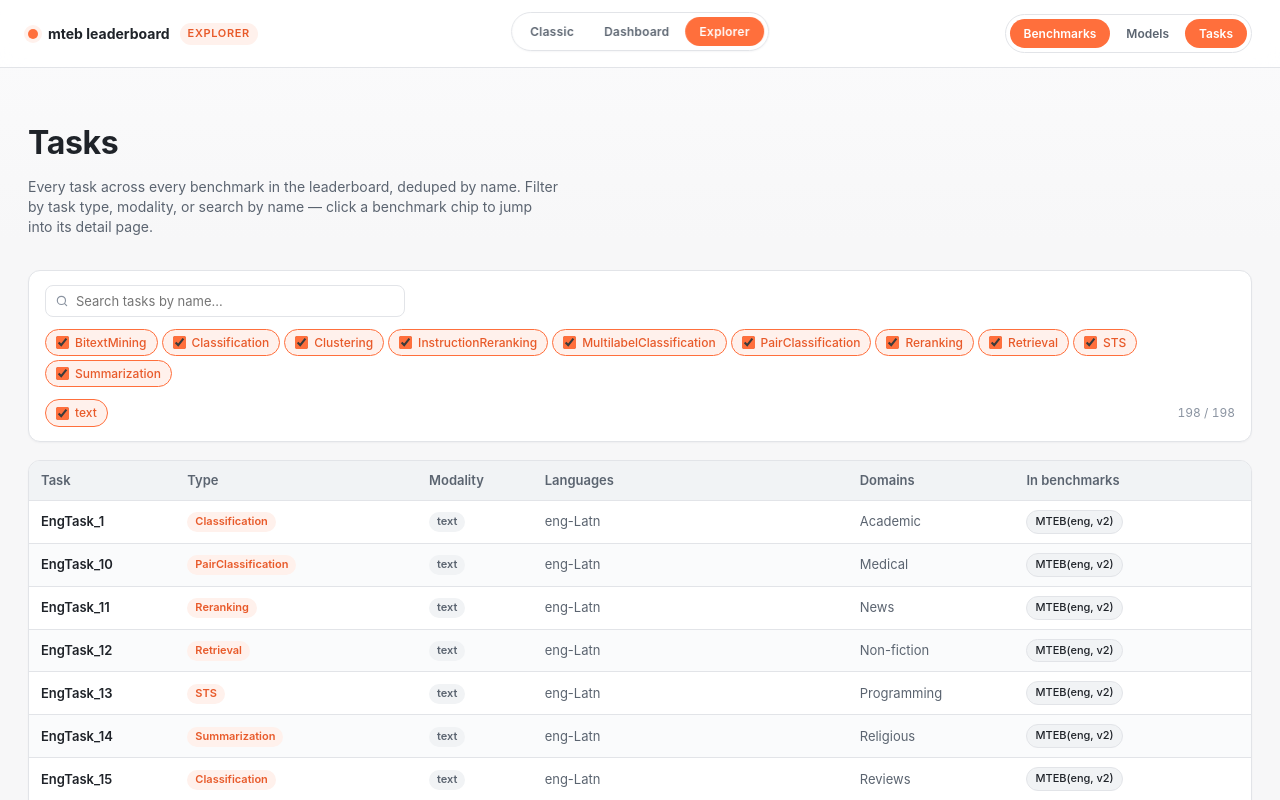
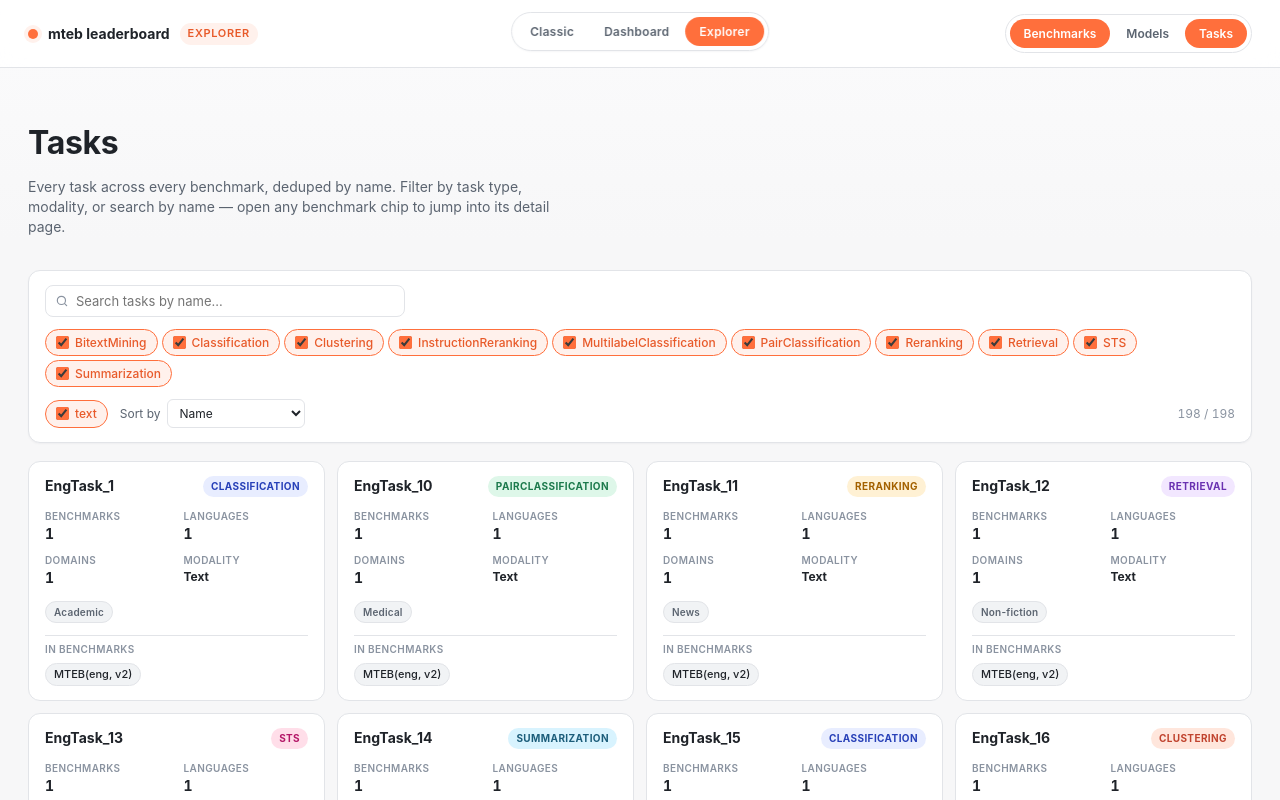
Before and after one commit to embeddings-benchmark/leaderboard-frontend, a SvelteKit app: page /explorer/tasks in a window 1280 px wide. Shown: the top 800 px of the page. Built offline with nearby package versions, Linux system fonts and the light colour scheme.

Commit message:
add tasks view

```diff
--- a/src/routes/explorer/tasks/+page.svelte
+++ b/src/routes/explorer/tasks/+page.svelte
@@ -9,7 +9,7 @@
 		languages: string[];
 		domains: string[];
 		modality: string;
-		benchmarks: string[]; // benchmark names this task appears in
+		benchmarks: string[];
 	}
 
 	// Aggregate tasks across all benchmarks. Tasks with the same name across
@@ -43,9 +43,17 @@
 	const TASK_TYPES = Array.from(new Set(ALL_TASKS.map((t) => t.type))).sort();
 	const MODALITIES = Array.from(new Set(ALL_TASKS.map((t) => t.modality))).sort();
 
+	const SORTS = [
+		{ id: 'name', label: 'Name' },
+		{ id: 'benchmarks', label: 'Benchmark count' },
+		{ id: 'languages', label: 'Language count' }
+	] as const;
+	type SortId = (typeof SORTS)[number]['id'];
+
 	let query = $state('');
 	let typeFilter = $state<Set<string>>(new Set(TASK_TYPES));
 	let modalityFilter = $state<Set<string>>(new Set(MODALITIES));
+	let sort = $state<SortId>('name');
 
 	function toggleType(t: string) {
 		const next = new Set(typeFilter);
@@ -62,18 +70,20 @@
 
 	let filtered = $derived.by(() => {
 		const q = query.trim().toLowerCase();
-		return ALL_TASKS.filter((t) => {
+		const list = ALL_TASKS.filter((t) => {
 			if (q && !t.name.toLowerCase().includes(q)) return false;
 			if (typeFilter.size > 0 && !typeFilter.has(t.type)) return false;
 			if (modalityFilter.size > 0 && !modalityFilter.has(t.modality)) return false;
 			return true;
 		});
+		list.sort((a, b) => {
+			if (sort === 'name') return a.name.localeCompare(b.name);
+			if (sort === 'benchmarks') return b.benchmarks.length - a.benchmarks.length;
+			if (sort === 'languages') return b.languages.length - a.languages.length;
+			return 0;
 		});
-
-	function fmtList(items: string[], max = 3): string {
-		if (items.length <= max) return items.join(', ');
-		return items.slice(0, max).join(', ') + `, +${items.length - max}`;
-	}
+		return list;
+	});
 
 	function slug(name: string): string {
 		return encodeURIComponent(name);
@@ -84,8 +94,8 @@
 	<header class="hero">
 		<h1>Tasks</h1>
 		<p class="lead">
-			Every task across every benchmark in the leaderboard, deduped by name. Filter by task type,
-			modality, or search by name — click a benchmark chip to jump into its detail page.
+			Every task across every benchmark, deduped by name. Filter by task type, modality, or search
+			by name — open any benchmark chip to jump into its detail page.
 		</p>
 	</header>
 
@@ -133,48 +143,69 @@
 			{/each}
 		</div>
 
+		<div class="sort">
+			<label for="sort-select">Sort by</label>
+			<select id="sort-select" bind:value={sort}>
+				{#each SORTS as s (s.id)}
+					<option value={s.id}>{s.label}</option>
+				{/each}
+			</select>
+		</div>
+
 		<span class="count">{filtered.length} / {ALL_TASKS.length}</span>
 	</div>
 
 	{#if filtered.length === 0}
 		<p class="empty">No tasks match those filters.</p>
 	{:else}
-		<div class="card">
-			<div class="scroll">
-				<table>
-					<thead>
-						<tr>
-							<th>Task</th>
-							<th>Type</th>
-							<th>Modality</th>
-							<th>Languages</th>
-							<th>Domains</th>
-							<th>In benchmarks</th>
-						</tr>
-					</thead>
-					<tbody>
+		<div class="grid">
 			{#each filtered as t (t.name)}
-							<tr>
-								<td class="task-name">{t.name}</td>
-								<td><span class="chip type">{t.type}</span></td>
-								<td><span class="chip">{t.modality}</span></td>
-								<td class="dim">{fmtList(t.languages)}</td>
-								<td class="dim">{fmtList(t.domains)}</td>
-								<td>
-									<div class="bench-chips">
-										{#each t.benchmarks.slice(0, 4) as b (b)}
-											<a class="bench-chip" href="{base}/explorer/{slug(b)}">{b}</a>
+				<article class="card">
+					<div class="card-head">
+						<span class="title" title={t.name}>{t.name}</span>
+						<span class="type-chip" data-type={t.type}>{t.type}</span>
+					</div>
+					<dl class="stats">
+						<div>
+							<dt>Benchmarks</dt>
+							<dd>{t.benchmarks.length}</dd>
+						</div>
+						<div>
+							<dt>Languages</dt>
+							<dd>{t.languages.length}</dd>
+						</div>
+						<div>
+							<dt>Domains</dt>
+							<dd>{t.domains.length}</dd>
+						</div>
+						<div>
+							<dt>Modality</dt>
+							<dd class="modality">{t.modality}</dd>
+						</div>
+					</dl>
+					{#if t.domains.length > 0}
+						<div class="badges">
+							{#each t.domains.slice(0, 3) as d (d)}
+								<span class="badge soft">{d}</span>
 							{/each}
-										{#if t.benchmarks.length > 4}
-											<span class="bench-chip more">+{t.benchmarks.length - 4}</span>
+							{#if t.domains.length > 3}
+								<span class="badge soft muted">+{t.domains.length - 3}</span>
 							{/if}
 						</div>
-								</td>
-							</tr>
+					{/if}
+					<div class="bench-section">
+						<div class="bench-label">In benchmarks</div>
+						<div class="bench-chips">
+							{#each t.benchmarks.slice(0, 3) as b (b)}
+								<a class="bench-chip" href="{base}/explorer/{slug(b)}" title={b}>{b}</a>
 							{/each}
-					</tbody>
-				</table>
+							{#if t.benchmarks.length > 3}
+								<span class="bench-chip more">+{t.benchmarks.length - 3}</span>
+							{/if}
 						</div>
+					</div>
+				</article>
+			{/each}
 		</div>
 	{/if}
 </div>
@@ -281,6 +312,23 @@
 		font-weight: 500;
 	}
 
+	.sort {
+		display: inline-flex;
+		align-items: center;
+		gap: 6px;
+		font-size: 12px;
+		color: var(--text-muted);
+	}
+	.sort select {
+		padding: 5px 8px;
+		border: 1px solid var(--border);
+		border-radius: 6px;
+		font-size: 12px;
+		background: var(--surface);
+		font-family: inherit;
+		color: var(--text);
+	}
+
 	.count {
 		margin-left: auto;
 		font-size: 12px;
@@ -288,66 +336,156 @@
 		font-variant-numeric: tabular-nums;
 	}
 
+	.grid {
+		display: grid;
+		grid-template-columns: repeat(auto-fill, minmax(280px, 1fr));
+		gap: 12px;
+	}
 	.card {
 		background: var(--surface);
 		border: 1px solid var(--border);
 		border-radius: 12px;
-		box-shadow: var(--shadow-sm);
-		overflow: hidden;
+		padding: 14px 16px;
+		display: flex;
+		flex-direction: column;
+		gap: 12px;
+		transition:
+			border-color 0.12s,
+			box-shadow 0.12s;
 	}
-	.scroll {
-		overflow-x: auto;
-		max-height: 70vh;
-		overflow-y: auto;
+	.card:hover {
+		border-color: var(--border-strong);
+		box-shadow: 0 6px 16px rgba(15, 23, 42, 0.06);
 	}
-	table {
-		width: 100%;
-		border-collapse: separate;
-		border-spacing: 0;
-		font-size: 13px;
+	.card-head {
+		display: flex;
+		align-items: flex-start;
+		justify-content: space-between;
+		gap: 10px;
 	}
-	thead th {
-		background: var(--surface-muted);
-		color: var(--text-muted);
-		font-weight: 600;
-		text-align: left;
-		padding: 10px 12px;
-		border-bottom: 1px solid var(--border);
-		position: sticky;
-		top: 0;
-		z-index: 1;
-		white-space: nowrap;
+	.title {
+		font-size: 14px;
+		font-weight: 700;
+		color: var(--text);
+		word-break: break-word;
+		flex: 1;
 	}
-	tbody td {
-		padding: 9px 12px;
-		border-bottom: 1px solid var(--border);
-		vertical-align: middle;
-	}
-	tbody tr:nth-child(even) td {
-		background: var(--row-alt);
-	}
-	tbody tr:hover td {
-		background: var(--row-hover);
-	}
-	.task-name {
-		font-weight: 600;
-	}
-	.chip {
-		display: inline-block;
-		padding: 2px 8px;
-		font-size: 11px;
-		font-weight: 600;
+	.type-chip {
+		font-size: 10px;
+		letter-spacing: 0.04em;
+		text-transform: uppercase;
+		font-weight: 700;
+		padding: 3px 8px;
 		border-radius: 999px;
 		background: var(--surface-muted);
 		color: var(--text-muted);
 		white-space: nowrap;
+		flex-shrink: 0;
 	}
-	.chip.type {
-		background: var(--primary-soft);
-		color: var(--primary-strong);
+	.type-chip[data-type='Classification'] {
+		background: #e8edff;
+		color: #2740b8;
 	}
-	.dim {
+	.type-chip[data-type='Clustering'] {
+		background: #ffe6dc;
+		color: #c0432e;
+	}
+	.type-chip[data-type='PairClassification'] {
+		background: #def7e9;
+		color: #1c7a4c;
+	}
+	.type-chip[data-type='Reranking'] {
+		background: #fff1d4;
+		color: #a36100;
+	}
+	.type-chip[data-type='Retrieval'] {
+		background: #f2e7ff;
+		color: #6a32b1;
+	}
+	.type-chip[data-type='STS'] {
+		background: #ffdee9;
+		color: #b41868;
+	}
+	.type-chip[data-type='BitextMining'] {
+		background: #dceefc;
+		color: #1e6cc3;
+	}
+	.type-chip[data-type='InstructionReranking'] {
+		background: #fce4d6;
+		color: #a04500;
+	}
+	.type-chip[data-type='MultilabelClassification'] {
+		background: #e0f5e9;
+		color: #2a7d4d;
+	}
+	.type-chip[data-type='Summarization'] {
+		background: #d8f3fe;
+		color: #1c5d7a;
+	}
+
+	.stats {
+		display: grid;
+		grid-template-columns: repeat(2, 1fr);
+		gap: 8px 14px;
+		margin: 0;
+	}
+	.stats > div {
+		display: flex;
+		flex-direction: column;
+		gap: 1px;
+	}
+	.stats dt {
+		font-size: 10px;
+		letter-spacing: 0.04em;
+		text-transform: uppercase;
+		color: var(--text-subtle);
+		font-weight: 600;
+	}
+	.stats dd {
+		margin: 0;
+		font-size: 14px;
+		font-weight: 700;
+		font-variant-numeric: tabular-nums;
+	}
+	.stats dd.modality {
+		font-size: 12px;
+		text-transform: capitalize;
+	}
+
+	.badges {
+		display: flex;
+		flex-wrap: wrap;
+		gap: 4px;
+	}
+	.badge {
+		font-size: 10px;
+		padding: 3px 8px;
+		border-radius: 999px;
+		font-weight: 600;
+		letter-spacing: 0.02em;
+	}
+	.badge.soft {
+		background: var(--surface-muted);
 		color: var(--text-muted);
+		border: 1px solid var(--border);
+	}
+	.badge.muted {
+		color: var(--text-subtle);
+	}
+
+	.bench-section {
+		display: flex;
+		flex-direction: column;
+		gap: 6px;
+		padding-top: 6px;
+		border-top: 1px solid var(--border);
+	}
+	.bench-label {
+		font-size: 10px;
+		letter-spacing: 0.04em;
+		text-transform: uppercase;
+		color: var(--text-subtle);
+		font-weight: 600;
 	}
 	.bench-chips {
 		display: flex;
@@ -364,7 +502,7 @@
 		color: var(--text);
 		border: 1px solid var(--border);
 		text-decoration: none;
-		max-width: 220px;
+		max-width: 100%;
 		overflow: hidden;
 		text-overflow: ellipsis;
 		white-space: nowrap;
```
Lines whose indentation alone changed are shown as unchanged.
